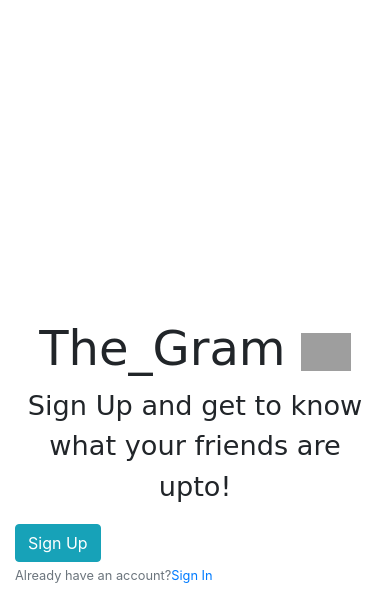
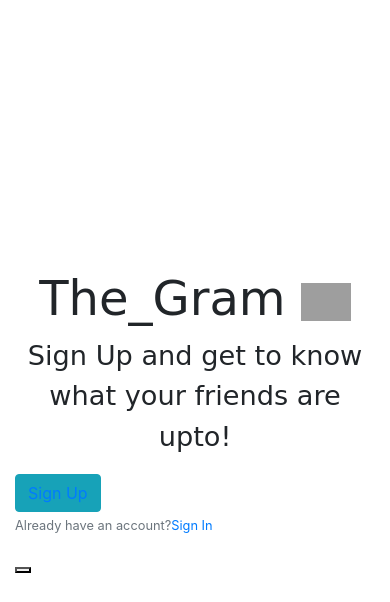
Before and after one commit to SkimaniKings/The_Gram, a Django app: page /login/ in a window 390 px wide. Shown: the part 714-1316 px from the top of the page. After the commit the page ends 1287 px from the top, so only its background shows below. Run offline with Django 3.2, Linux system fonts and the light colour scheme; some libraries are stand-ins or nearby versions; some web fonts are replaced; grey boxes are pictures that could not be loaded.

Commit message:
create a new template

```diff
--- a/instagram/templates/login.html
+++ b/instagram/templates/login.html
@@ -1,5 +1,6 @@
 {%extends 'base.html'%}
 {%load crispy_forms_tags %}
+
 {%block content%}
 <div class="container">
         <div class="row">
@@ -8,16 +9,17 @@
               <div class="slider"></div>
             </div>
           </div>
-          <div class="col-md-6 simonn">
+          <div class="col-md-6 simon">
             <h3 class="title text-center header">The_Gram <img src="https://bit.ly/37e8iLt" alt="gram" style="width:50px;"></h3>
             <p class="signup text-center para">Sign Up and get to know what your friends are upto!</p>
             <form action="" method="POST">
-                    {{form | crispy}}
               {% csrf_token%}
-
-                <button class="btn btn-info" type="submit">Sign Up</button>
+              {{form | crispy}}
+                <button class="btn btn-info" type="submit"><a href=>Sign Up</a></button>
                 <p><small class="text-muted">Already have an account?<a href="{% url 'home' %}">Sign In</a></small></p>
             </form>
           </div>
         </div>
+        <button ><a href=></a></button>
+
 {%endblock%}
--- a/instagram/views.py
+++ b/instagram/views.py
@@ -12,24 +12,26 @@ def home(request):
             form.save()
             username = form.cleaned_data.get("username")
             messages.success(request, f("Account for {username} has been created successfully"))
-            return redirect("login")
+            return redirect("login.html")
         else:
                 form=UserReagisterForm()
     return render(request, "index.html",{"form":form})
 
 def login(request):
 
-    form=UserReagisterForm()
-    if request.method == "POST":
-        form=UserReagisterForm(request.POST)
-        if form.is_valid():
+    # if request.method == "POST":
+    #     form=UserReagisterForm(request.POST)
+    #     if form.is_valid():
 
-            form.save()
-            username = form.cleaned_data.get("username")
-            messages.success(request, f("Account for {username} has been created successfully"))
-            return redirect("login.html")
-        else:
-                form=UserReagisterForm()
+    #         form.save()
+    #         username = form.cleaned_data.get("username")
+    #         messages.success(request, f("Account for {username} has been created successfully"))
+    #         return redirect("login")
+    #     else:
+    #             form=UserReagisterForm()
+    return render(request, "login.html")
+
+
     return render(request, "login.html")
 
 
--- a/mysite/urls.py
+++ b/mysite/urls.py
@@ -19,6 +19,10 @@ from django.contrib import admin
 
 urlpatterns = [
     url(r'^admin/', admin.site.urls),
-    url(r'',include('instagram.urls'))
+    url(r'',include('instagram.urls')),
+    # url(r'login/',auth_views.LoginView.as_view(template_name='login.html'),name='Login'),
+    # url(r'login/',auth_views.LogoutView.as_view(template_name='login.html'),name='Logout'),
+
+
 
 ]
```
Also changed, not shown: instagram/templates/home.html (added).
